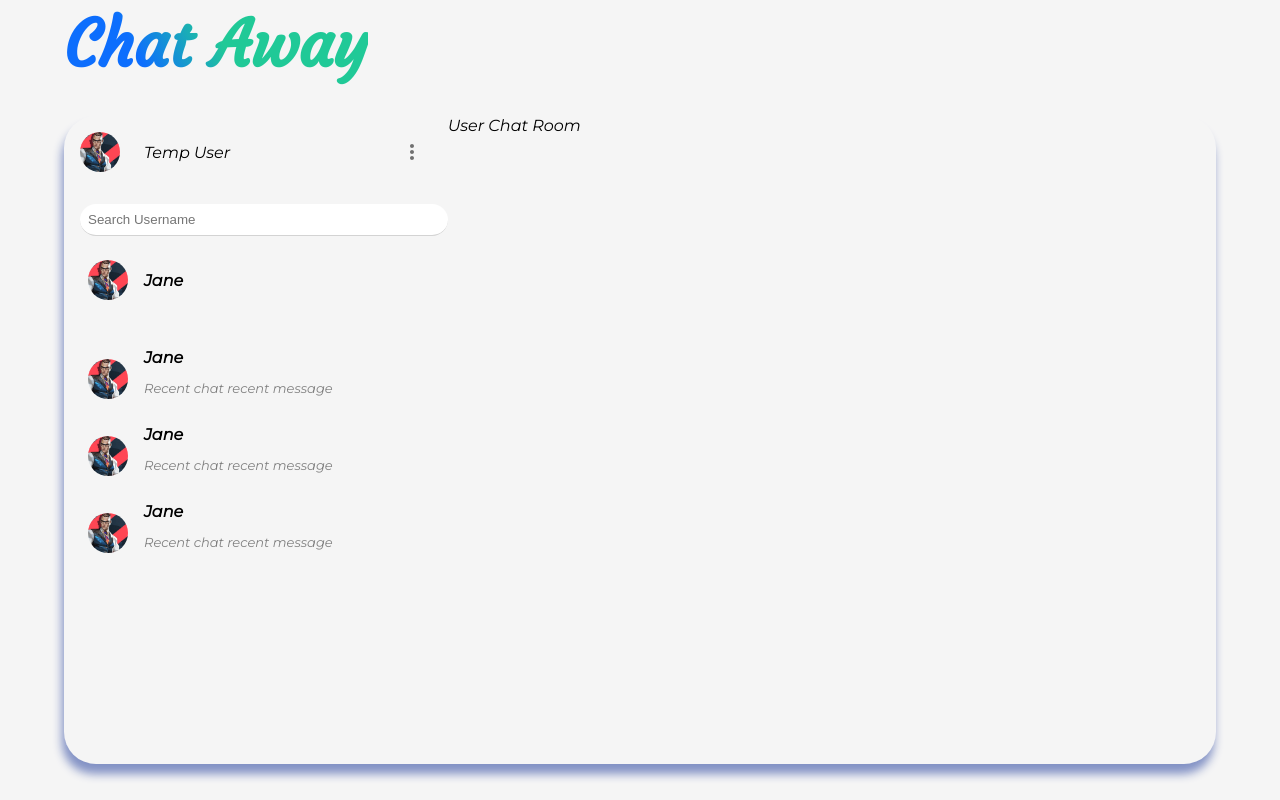
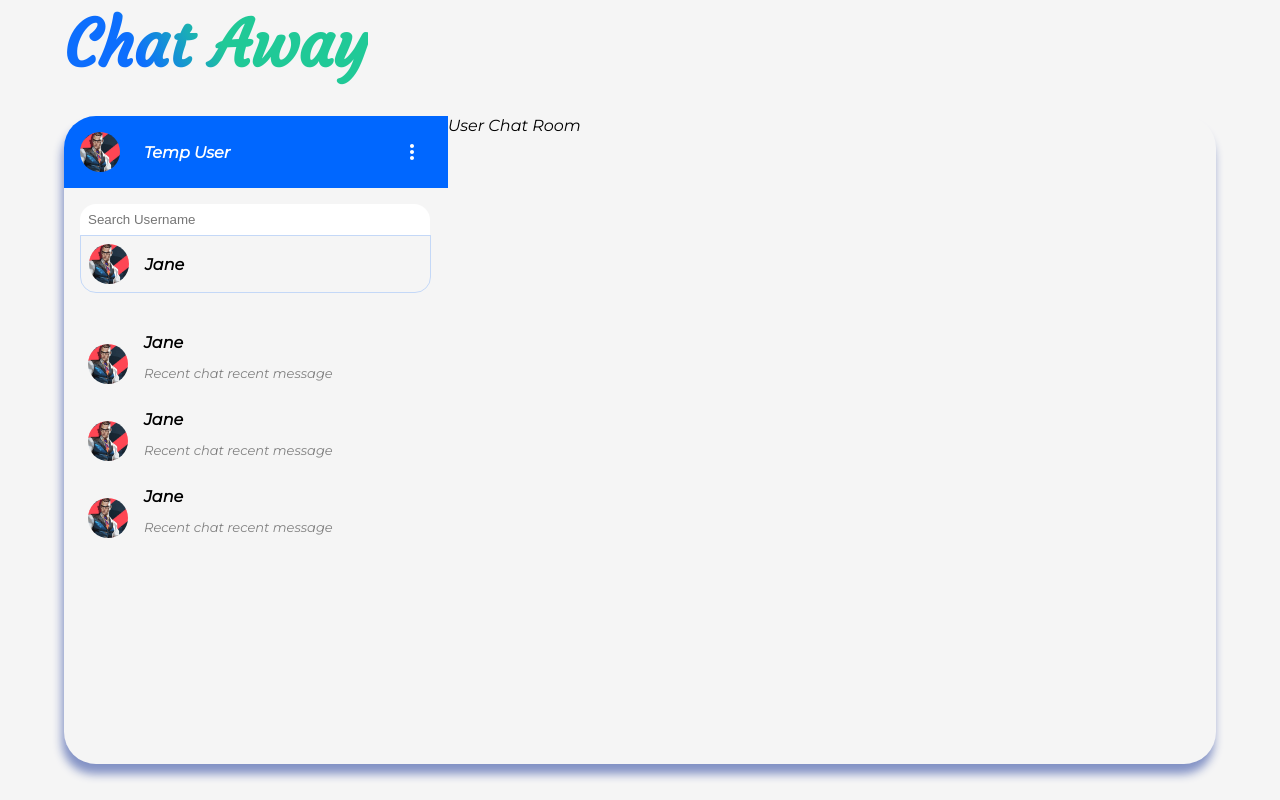
Before and after one commit to JoyChudasama/chat-away, a React (Create React App) app: page /login in a window 1280 px wide. Built offline with nearby package versions, Linux system fonts and the light colour scheme.

Commit message:
upadated styling for userSideBar

```diff
--- a/src/components/MuiComponents/MuiMenu.jsx
+++ b/src/components/MuiComponents/MuiMenu.jsx
@@ -15,8 +15,8 @@ export default function MuiMenu(props) {
     return (
         <div>
             <IconButton
-                aria-label="more"
-                id="button"
+                aria-label="menuButton"
+                id="menuButton"
                 aria-controls={open ? 'menu' : undefined}
                 aria-expanded={open ? 'true' : undefined}
                 aria-haspopup="true"
@@ -25,7 +25,7 @@ export default function MuiMenu(props) {
                 <MoreVertIcon />
             </IconButton>
 
-            <Menu id="menu" MenuListProps={{ 'aria-labelledby': 'button' }} anchorEl={anchorEl} open={open} onClose={handleClose}
+            <Menu id="menu" MenuListProps={{ 'aria-labelledby': 'menuButton' }} anchorEl={anchorEl} open={open} onClose={handleClose}
                 anchorOrigin={{ vertical: 'center', horizontal: 'center' }}
                 transformOrigin={{ vertical: 'top', horizontal: 'right' }}
             >
--- a/src/components/UserNavBar.jsx
+++ b/src/components/UserNavBar.jsx
@@ -15,7 +15,7 @@ const UserNavBar = () => {
         <span className='loggedInUserName'>Temp User</span>
       </div>
 
-      <MuiMenu className='userActions' options={options} />
+      <MuiMenu options={options} />
     </div>
   )
 }
--- a/src/global.scss
+++ b/src/global.scss
@@ -14,7 +14,7 @@ body {
         font-weight: bolder;
         font-size: 4rem;
         font-family: 'Courgette', cursive;
-        background: linear-gradient(240deg, rgba(32, 201, 151, 1) 0%, rgba(32, 201, 151, 1) 48%, rgba(13, 110, 253, 1) 74%, rgba(13, 110, 253, 1) 79%, rgba(13, 110, 253, 1) 100%);
+        background: linear-gradient(240deg, rgb(32, 201, 151) 0%, rgb(32, 201, 151) 48%, rgba(13, 110, 253, 1) 74%, rgba(13, 110, 253, 1) 79%, rgba(13, 110, 253, 1) 100%);
         -webkit-background-clip: text;
         -webkit-text-fill-color: transparent;
     }
--- a/src/pages/UserHome/UserHome.scss
+++ b/src/pages/UserHome/UserHome.scss
@@ -33,11 +33,21 @@
                 padding: 1rem;
                 display: flex;
                 justify-content: space-between;
+                background-color: #0067ff;
+                color: white;
 
                 .userInfo {
                     display: flex;
                     align-items: center;
                     gap: 1.5rem;
+
+                    .loggedInUserName{
+                        font-weight: bold;
+                    }
+                }
+
+                #menuButton{
+                    color: white;
                 }
 
             }
@@ -49,31 +59,50 @@
                     input {
                         border: none;
                         outline: none;
-                        width: 100%;
-                        border-bottom: 1px solid lightgray;
-                        border-radius: 1rem;
+                        width: 95%;
+                        border-top-left-radius: 1rem;
+                        border-top-right-radius: 1rem;
                         padding: 0.5rem;
                     }
                 }
 
                 .searchResult {
-                    margin-top: 1rem;
+                    width: 94.5%;
                     padding: 0.5rem;
                     display: flex;
                     gap: 1rem;
                     align-items: center;
                     cursor: pointer;
-                    border-radius: 1rem;
                     transition: all 0.5s;
+                    border: 1.5px solid#0067ff33;
+                    border-bottom-left-radius: 1rem;
+                    border-bottom-right-radius: 1rem;
+
+                    .searchResultProfilePicture  {
+                        transition: all 0.5s;
+                    }
 
                     .searchResultUserName {
                         font-weight: bolder;
+                        transition: all 0.5s;
                     }
 
                     &:hover {
-                        background-color: slategray;
-                        color: white;
+                        background-color: #0067ff33;
+                        color: #0067ff;
                         transition: all 0.5s;
+
+
+                        .searchResultProfilePicture  {
+                            scale: 1.2;
+                            transition: all 0.5s;
+                        }
+
+                        .searchResultUserName {
+                            font-weight: bolder;
+                            scale: 1.2;
+                            transition: all 0.5s;
+                        }
                     }
                 }
 
@@ -117,8 +146,6 @@
                     }
                 }
             }
-
-
         }
 
         .userChatRoom {
```
